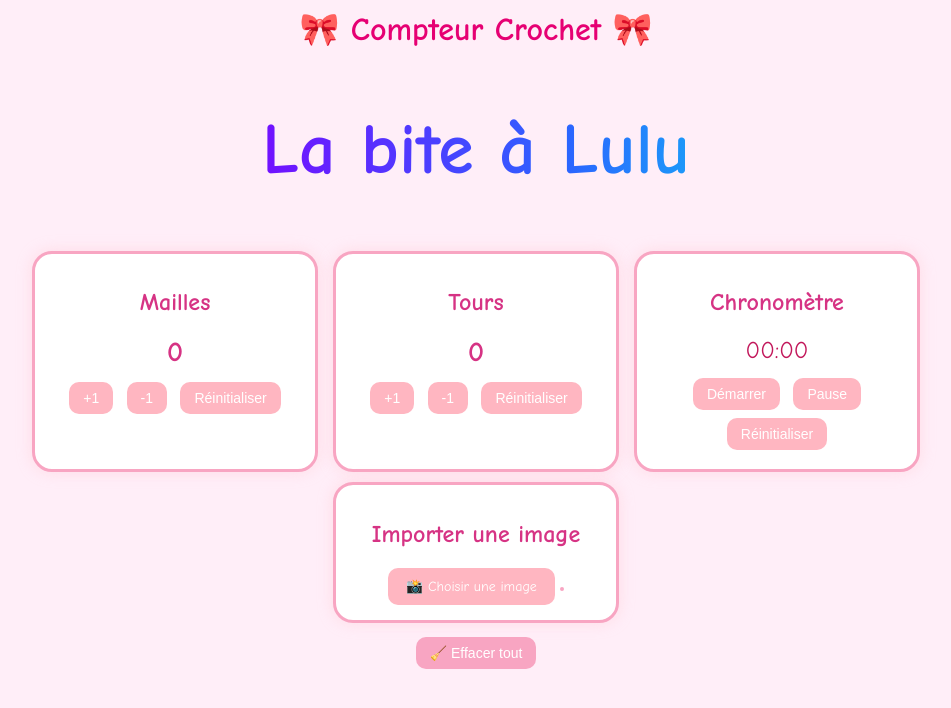
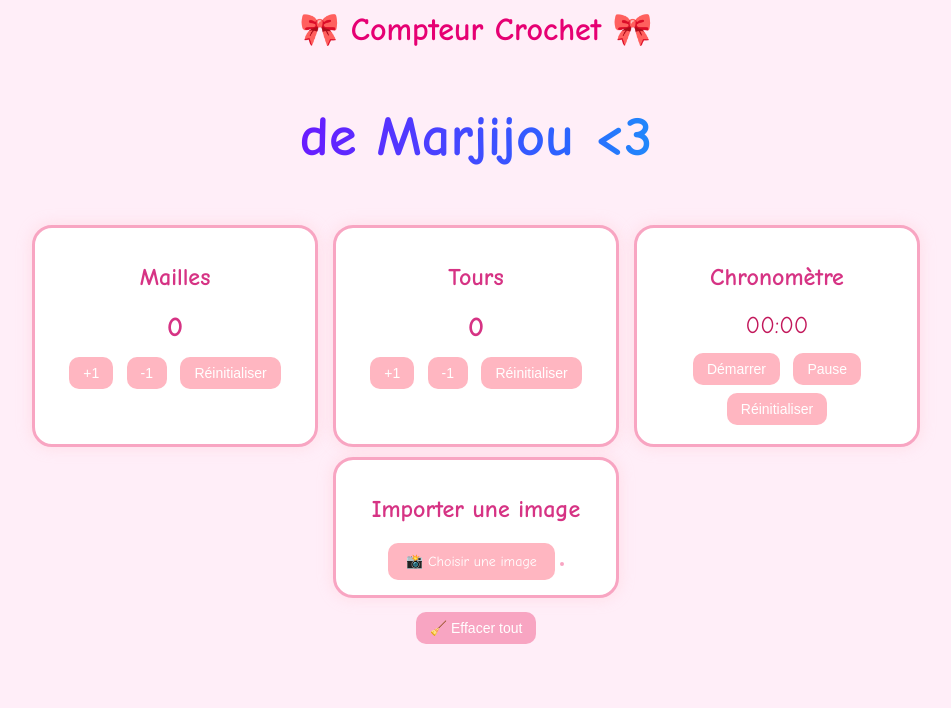
Before and after one commit to TechniZen/Crochet, a plain HTML site: page index.html in a window 1280 px wide. Shown: the whole page, without its empty margins (164-1115 px from the left). Drawn offline with Linux system fonts and the light colour scheme.

Commit message:
Update index.html

```diff
--- a/index.html
+++ b/index.html
@@ -128,7 +128,7 @@
 
   <h1>🎀 Compteur Crochet 🎀</h1>
   <div class="texte-arc-en-ciel">
-    <h2 style="color: #c2185b;">La bite à Lulu</h2>
+    <h3 style="color: #c2185b;">de Marjijou <3</h3>
   </div>
 
   <div class="section-container">
```
